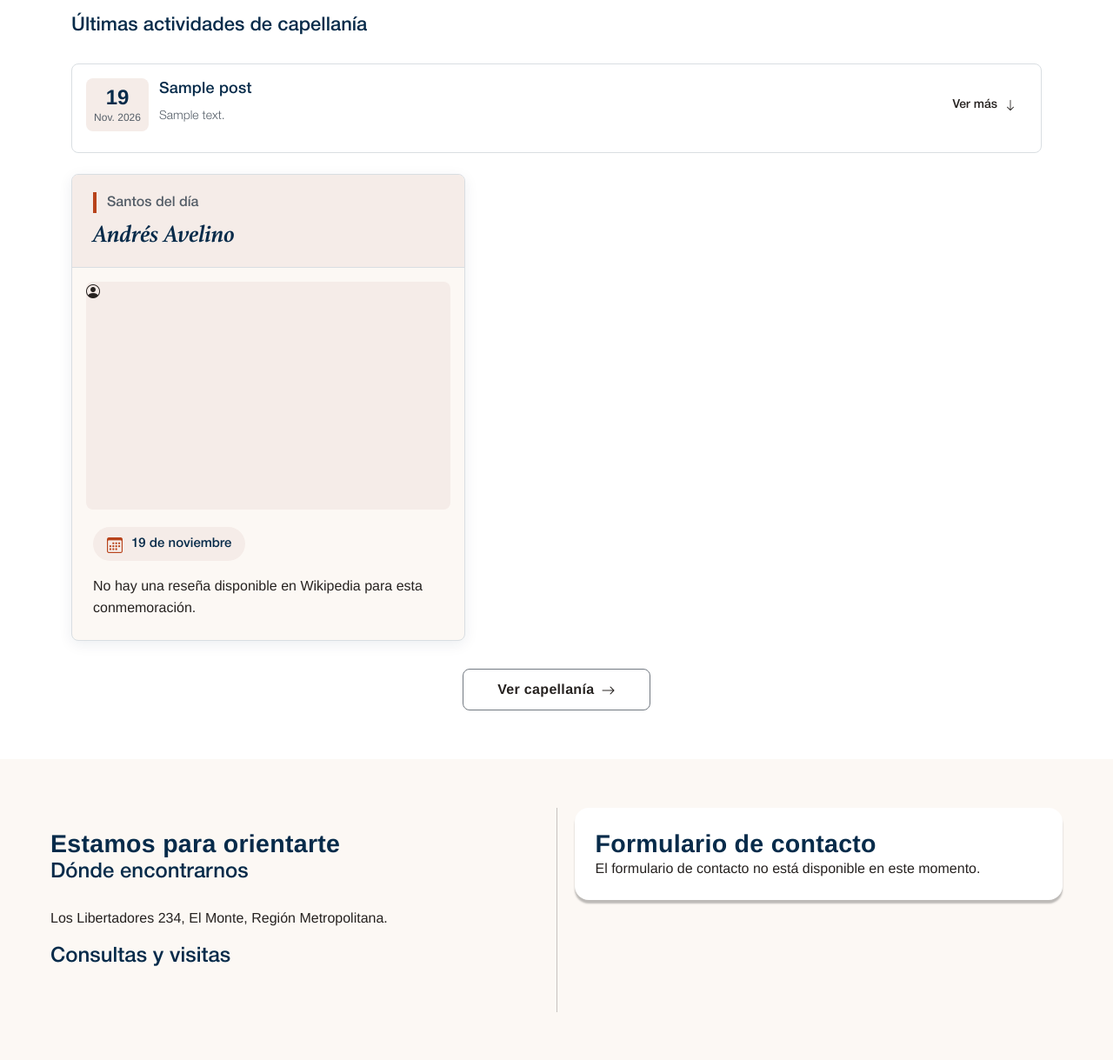
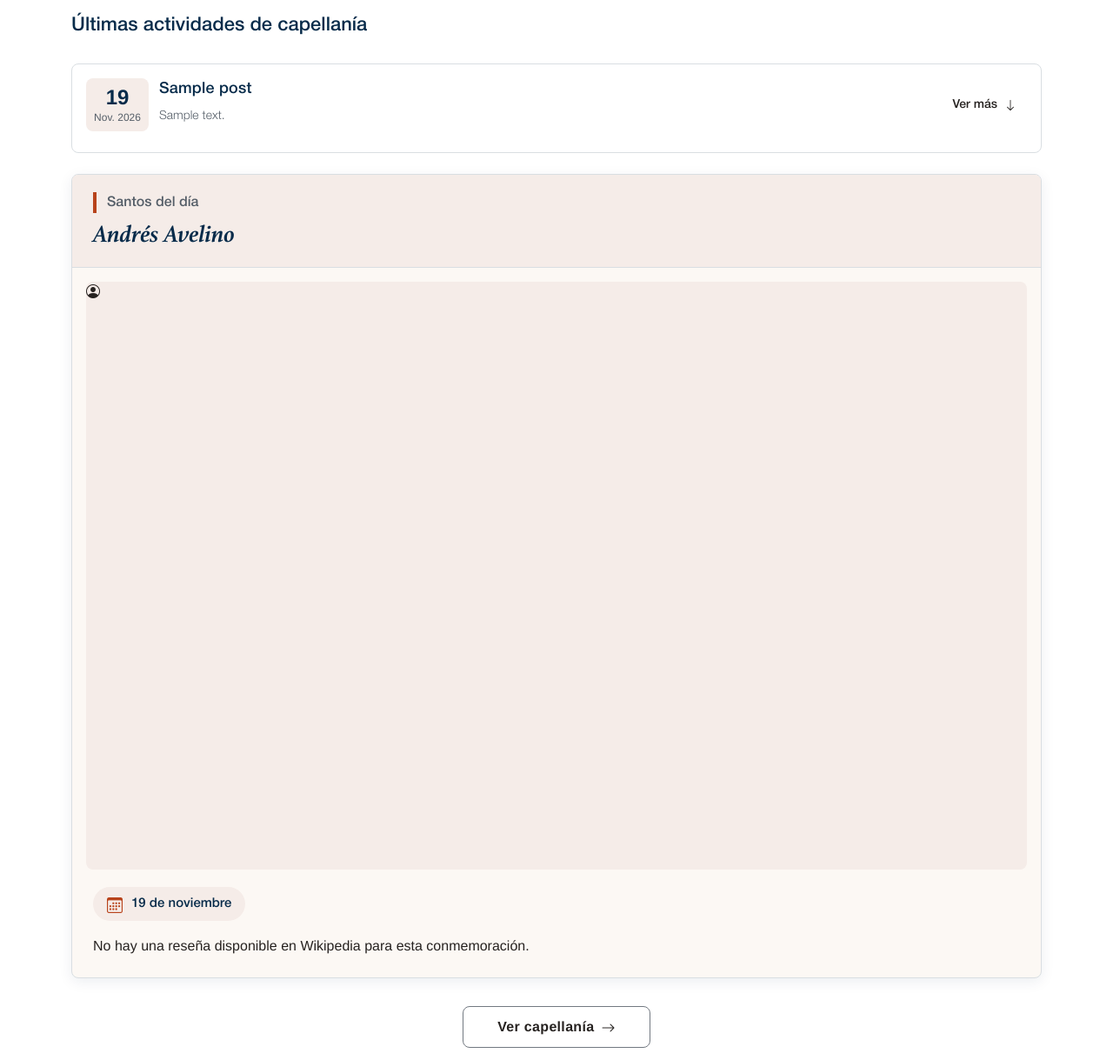
Before and after one commit to vifiedler/eleam-theme, a WordPress theme: template page-index.php in a window 1280 px wide. Shown: the part 1641-2860 px from the top of the page at 87% size. Run offline with PHP 8.4 and a stand-in for WordPress, Linux system fonts and the light colour scheme; the site name, menu and one post (Sample post) are stand-ins, and other content is empty; some libraries are stand-ins or nearby versions; some web fonts are replaced.

Commit message:
Update loop-capellania.php

```diff
--- a/assets/modulos/modulo-inicio/loop-capellania.php
+++ b/assets/modulos/modulo-inicio/loop-capellania.php
@@ -65,7 +65,7 @@ $publicaciones = new WP_Query(array(
                     <?php wp_reset_postdata(); ?>
                 </div>
             </div>
-            <div class="col-12 col-lg-5">
+            <div class="col-12">
                 <?php get_template_part('assets/modulos/modulo-inicio/loop-santoral'); ?>
             </div>
         </div>
```
